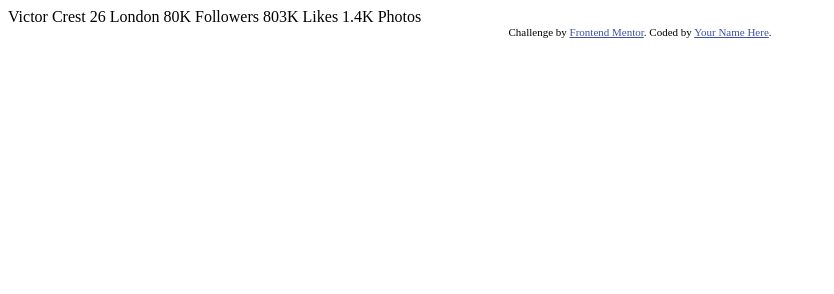
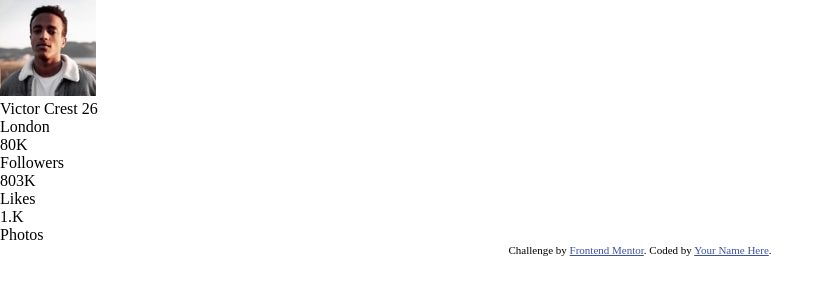
Before and after one commit to kowackag/profil-card-component-main, a plain HTML site: page index.html in a window 1280 px wide. Shown: the whole page, without its empty margins (0-834 px from the left). Drawn offline with Linux system fonts and the light colour scheme.

Commit message:
create HTML structure

```diff
--- a/index.html
+++ b/index.html
@@ -1,8 +1,10 @@
 <!DOCTYPE html>
 <html lang="en">
+
 <head>
   <meta charset="UTF-8">
-  <meta name="viewport" content="width=device-width, initial-scale=1.0"> <!-- displays site properly based on user's device -->
+  <meta name="viewport" content="width=device-width, initial-scale=1.0">
+  <!-- displays site properly based on user's device -->
 
   <link rel="icon" type="image/png" sizes="32x32" href="./images/favicon-32x32.png">
 
@@ -10,26 +12,49 @@
 
   <!-- Feel free to remove these styles or customise in your own stylesheet 👍 -->
   <style>
-    .attribution { font-size: 11px; text-align: center; }
-    .attribution a { color: hsl(228, 45%, 44%); }
+    * {
+      margin: 0;
+      padding: 0;
+    }
+
+    .attribution {
+      font-size: 11px;
+      text-align: center;
+    }
+
+    .attribution a {
+      color: hsl(228, 45%, 44%);
+    }
   </style>
 </head>
+
 <body>
-  Victor Crest
-  26
-  London
-
-  80K
-  Followers
-
-  803K
-  Likes
-
-  1.4K
-  Photos
+  <div class="profile-card">
+    <header></header>
+    <div class="photo"><img src="images/image-victor.jpg" alt="Victor's portrait"></div>
+    <div class="personality">
+      <p> Victor Crest <span class="age">26</span></p>
+      <p class="city">London</p>
+    </div>
+    <div class="about">
+      <div class="block">
+        <p class="number">80K</p>
+        <p class="descripion">Followers</p>
+      </div>
+      <div class="block">
+        <p class="number">803K</p>
+        <p class="descripion">Likes</p>
+      </div>
+      <div class="block">
+        <p class="number">1.K</p>
+        <p class="descripion">Photos</p>
+      </div>
+    </div>
+  </div>
   <div class="attribution">
     Challenge by <a href="https://www.frontendmentor.io?ref=challenge" target="_blank">Frontend Mentor</a>.
     Coded by <a href="#">Your Name Here</a>.
   </div>
 </body>
+
 </html>
```
